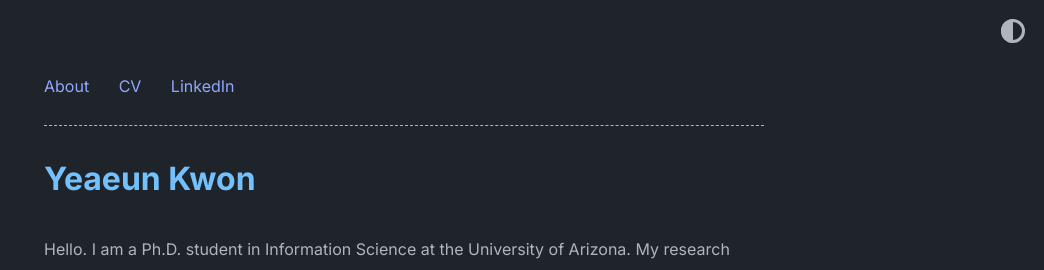
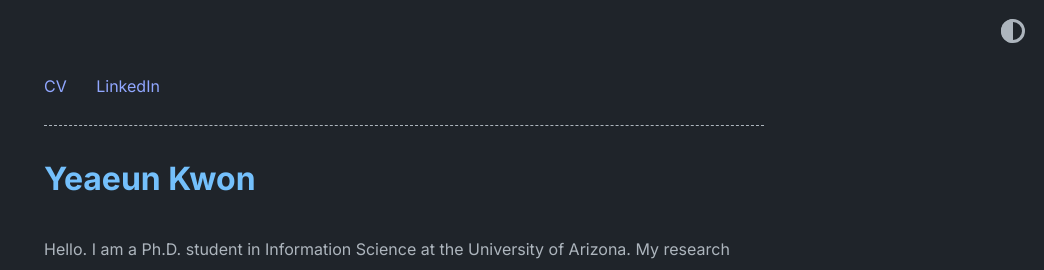
Before and after one commit to yeaeunkwon/yeaeunkwon.github.io, a Jekyll site: the page built from index.md, in a window 1280 px wide. Shown: the top 270 px of the page, without its empty margins (236-1280 px from the left). Built offline with Jekyll 4.4.1, drawn with Linux system fonts in a browser that asks for light colours.

Commit message:
Update home.yml

```diff
--- a/_data/home.yml
+++ b/_data/home.yml
@@ -1,6 +1,4 @@
 navbar_entries:
-  - title: About
-    url: about
 
   - title: CV
     url: https://drive.google.com/file/d/1HhVE-_tlZcou8nE0hVhJffIzmoKzUheD/view?usp=sharing
```
